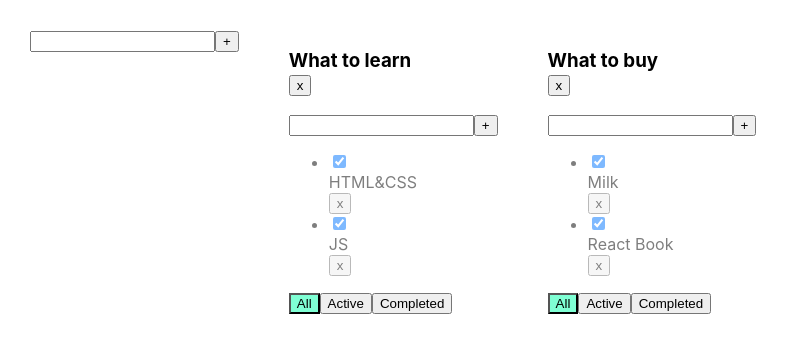
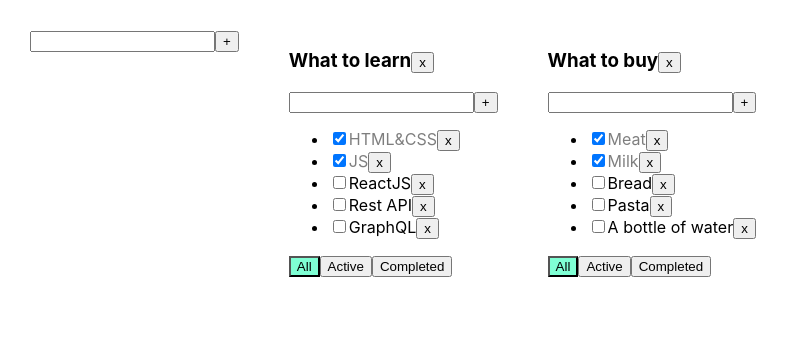
Before and after one commit to Karpenko21/1-todolist, a React (Create React App) app: page / in a window 1280 px wide. Shown: the top 352 px of the page, without its empty margins (0-789 px from the left). Built offline with nearby package versions, Linux system fonts and the light colour scheme.

Commit message:
Lesson 6 my project

```diff
--- a/src/AddItemForm.tsx
+++ b/src/AddItemForm.tsx
@@ -1,47 +1,49 @@
-import React, {ChangeEvent, FC, KeyboardEvent, useState} from 'react';
+import React, {ChangeEvent, KeyboardEvent, useState} from 'react';
+import styles from "./Todolist.module.css";
 
 type AddItemFormPropsType = {
-    addItem: (title: string) => void
+    addItem: (title:string) => void
 }
-const AddItemForm: FC<AddItemFormPropsType> = (props) => {
 
-    let [title, setTitle] = useState("")
-    let [error, setError] = useState<string | null>(null)
+const AddItemForm: React.FC<AddItemFormPropsType> = (props) => {
 
-    const addTask= () => {
-        let newTitle = title.trim();
-        if (newTitle !== "") {
-            props.addItem(newTitle)
+    const [title, setTitle] = useState("")
+    const [error, setError] = useState<boolean>(false)
+
+    const userError = 'Title is required'
+
+    const onChangeHandler = (e: ChangeEvent<HTMLInputElement>) => {
+        setTitle(e.currentTarget.value)
+        setError(false)
+    }
+
+    const addItem = () => {
+        if (title.trim()) {
+            props.addItem(title.trim());
             setTitle("");
         } else {
-            setError("Title is required");
+            setError(true)
         }
     }
 
-    const onChangeHandler = (e: ChangeEvent<HTMLInputElement>) => {
-        setTitle(e.currentTarget.value)
-    }
-
     const onKeyPressHandler = (e: KeyboardEvent<HTMLInputElement>) => {
-        setError(null);
-        if (e.charCode === 13) {
-            addTask();
+        if (e.key === "Enter") {
+            addItem();
         }
     }
 
     return (
+        <div>
 
-
-
-        <div>
             <input value={title}
                    onChange={onChangeHandler}
                    onKeyPress={onKeyPressHandler}
-                   className={error ? "error" : ""}
+                   className={error ? styles.error   : ""}
             />
-            <button onClick={addTask}>+</button>
-            {error && <div className="error-message">{error}</div>}
-
+            <button onClick={addItem}>+</button>
+            <div className={error ? styles.errorMessage : ""}>
+                {error ? userError : ''}
+            </div>
         </div>
     );
 };
--- a/src/App.css
+++ b/src/App.css
@@ -1,25 +1,9 @@
-
 .App {
   padding: 30px;
   display: flex;
+  flex-direction: row;
 }
 
 .App > div {
   margin-right: 50px;
 }
-
-.error {
-  border: red 1px solid;
-}
-
-.error-message {
-  color: red;
-}
-
-.active-filter {
-  background-color: aquamarine;
-}
-
-.is-done {
-  opacity: 0.5;
-}
--- a/src/App.tsx
+++ b/src/App.tsx
@@ -4,145 +4,151 @@ import {TaskType, Todolist} from './Todolist';
 import {v1} from 'uuid';
 import AddItemForm from "./AddItemForm";
 
-export type FilterValuesType = "all" | "active" | "completed";
-type TodolistType = {
+
+export  type TodolistType = {
     id: string
     title: string
     filter: FilterValuesType
 }
+export type FilterValuesType = "all" | "active" | "completed";
 
-type TasksStateType = {
-    [key: string]: Array<TaskType>
-}
+function App() {
+
+    const toDoListId_1 = v1()
+    const toDoListId_2 = v1()
+
+    const [todoLists, setTodoLists] = useState<Array<TodolistType>>([
+        {id: toDoListId_1, title: "What to learn", filter: "all"},
+        {id: toDoListId_2, title: "What to buy", filter: "all"},
+    ])
+
+    type TasksStateType = {
+        [todolistId: string]: Array<TaskType>
+    }
+
+    const [tasks, setTasks] = useState<TasksStateType>({
+        [toDoListId_1]:
+            [{id: v1(), title: "HTML&CSS", isDone: true},
+                {id: v1(), title: "JS", isDone: true},
+                {id: v1(), title: "ReactJS", isDone: false},
+                {id: v1(), title: "Rest API", isDone: false},
+                {id: v1(), title: "GraphQL", isDone: false},
+            ],
+        [toDoListId_2]:
+            [{id: v1(), title: "Meat", isDone: true},
+                {id: v1(), title: "Milk", isDone: true},
+                {id: v1(), title: "Bread", isDone: false},
+                {id: v1(), title: "Pasta", isDone: false},
+                {id: v1(), title: "A bottle of water", isDone: false},
+            ],
+    })
 
 
-function App() {
-    let todolistId1 = v1();
-    let todolistId2 = v1();
+    function removeTask(id: string, todoListID: string) {
+        /*const tasksArrayAfterRemove: Array<TaskType> = tasks[toDoListID].filter(t => t.id != id);
+        const copyTasks = {...tasks}
+        copyTasks[toDoListID] = tasksArrayAfterRemove
+        setTasks(copyTasks) */
 
-    let [todolists, setTodolists] = useState<Array<TodolistType>>([
-        {id: todolistId1, title: "What to learn", filter: "all"},
-        {id: todolistId2, title: "What to buy", filter: "all"}
-    ])
+        setTasks({...tasks, [todoListID]: tasks[todoListID].filter(t => t.id !== id)})
 
-    let [tasks, setTasks] = useState<TasksStateType>({
-        [todolistId1]: [
-            {id: v1(), title: "HTML&CSS", isDone: true},
-            {id: v1(), title: "JS", isDone: true}
-        ],
-        [todolistId2]: [
-            {id: v1(), title: "Milk", isDone: true},
-            {id: v1(), title: "React Book", isDone: true}
-        ]
-    });
-
-
-    function removeTask(id: string, todolistId: string) {
-        //достанем нужный массив по todolistId:
-        let todolistTasks = tasks[todolistId];
-        // перезапишем в этом объекте массив для нужного тудулиста отфилтрованным массивом:
-        tasks[todolistId] = todolistTasks.filter(t => t.id != id);
-        // засетаем в стейт копию объекта, чтобы React отреагировал перерисовкой
-        setTasks({...tasks});
     }
 
-    function addTask(title: string, todolistId: string) {
-        let task = {id: v1(), title: title, isDone: false};
-        //достанем нужный массив по todolistId:
-        let todolistTasks = tasks[todolistId];
-        // перезапишем в этом объекте массив для нужного тудулиста копией, добавив в начало новую таску:
-        tasks[todolistId] = [task, ...todolistTasks];
-        // засетаем в стейт копию объекта, чтобы React отреагировал перерисовкой
-        setTasks({...tasks});
+    function addTask(title: string, todoListID: string) {
+
+        const newTask: TaskType = {id: v1(), title: title.trim(), isDone: false}
+        /*        const tasksArrayAfterAdd: Array<TaskType> = [newTask, ...tasks[toDoListID]]
+                const copyTasks = {...tasks}
+                setTasks(copyTasks)*/
+
+        setTasks({...tasks, [todoListID]: [newTask, ...tasks[todoListID]]});
     }
 
-    function changeTaskStatus(id: string, isDone: boolean, todolistId: string) {
-        //достанем нужный массив по todolistId:
-        let todolistTasks = tasks[todolistId];
-        // найдём нужную таску:
-        let task = todolistTasks.find(t => t.id === id);
-        //изменим таску, если она нашлась
-        if (task) {
-            task.isDone = isDone;
-            // засетаем в стейт копию объекта, чтобы React отреагировал перерисовкой
-            setTasks({...tasks});
-        }
+    const changeTasksStatus = (taskId: string, checkedValue: boolean, todoListID: string) => {
+        setTasks({
+            ...tasks,
+            [todoListID]: tasks[todoListID].map(el => el.id === taskId ? {...el, isDone: checkedValue} : el)
+        })
     }
-
-    function changeTaskTitle(id: string, newTitle:string, todolistId: string) {
-        debugger
-       setTasks({...tasks, [todolistId]: tasks[todolistId].map(t => t.id === id ? {...t, title: newTitle} : t)})
+    const changeTasksTitle = (taskId: string, newTitle:string, todoListID: string) => {
+        setTasks({
+            ...tasks,
+            [todoListID]: tasks[todoListID].map(el => el.id === taskId ? {...el, title: newTitle} : el)
+        })
     }
 
 
-
-    function changeTodolistFilter(value: FilterValuesType, todolistId: string) {
-        let todolist = todolists.find(tl => tl.id === todolistId);
-        if (todolist) {
-            todolist.filter = value;
-            setTodolists([...todolists])
-        }
-    }
-    function changeTodolistTitle(title: string, todolistId: string) {
-            setTodolists(todolists.map(tl => tl.id === todolistId ? {...tl, title} : tl))
+    const changeTodolistFilter = (value: FilterValuesType, todoListID: string) => {
+        setTodoLists(todoLists.map(tl => tl.id === todoListID ? {...tl, filter: value} : tl));
     }
 
-    function removeTodolist(id: string) {
-        // засунем в стейт список тудулистов, id которых не равны тому, который нужно выкинуть
-        setTodolists(todolists.filter(tl => tl.id != id));
-        // удалим таски для этого тудулиста из второго стейта, где мы храним отдельно таски
-        delete tasks[id]; // удаляем св-во из объекта... значением которого являлся массив тасок
-        // засетаем в стейт копию объекта, чтобы React отреагировал перерисовкой
-        setTasks({...tasks});
+    const changeTodolistTitle = (title: string, todoListID: string) => {
+        setTodoLists(todoLists.map(tl => tl.id === todoListID ? {...tl, title} : tl));
     }
 
-    function addTodolist(todolistTitle: string) {
-        const newTodolistID: string = v1()
-        const newTodolist: TodolistType= {id: newTodolistID, title: todolistTitle, filter: "all"};
-        setTodolists([newTodolist, ...todolists]);
+    function addTodolist(title: string) {
+        const newTodolistID = v1()
+        const newTodolist: TodolistType = {id: newTodolistID, title: title, filter: 'all'}
+        setTodoLists([newTodolist, ...todoLists])
         setTasks({...tasks, [newTodolistID]: []})
     }
 
+    function removeToDoList(toDoListID: string) {
+        setTodoLists(todoLists.filter(tl => tl.id !== toDoListID))
+    }
 
 
-    return (
-        <div className="App">
-            <AddItemForm addItem={addTodolist}/>
-            {
-                todolists.map(tl => {
-                    let allTodolistTasks = tasks[tl.id];
-                    let tasksForTodolist = allTodolistTasks;
+    const todolistComponents: Array<JSX.Element> = todoLists.map(tl => {
 
-                    if (tl.filter === "active") {
-                        tasksForTodolist = allTodolistTasks.filter(t => t.isDone === false);
-                    }
-                    if (tl.filter === "completed") {
-                        tasksForTodolist = allTodolistTasks.filter(t => t.isDone === true);
-                    }
 
-                    return <Todolist
-                        key={tl.id}
+            let tasksForTodolist = tasks[tl.id];
 
-                        todolistId={tl.id}
-                        todolistTitle={tl.title}
-                        todolistFilter={tl.filter}
-
-                        tasks={tasksForTodolist}
-                        removeTask={removeTask}
-                        addTask={addTask}
-                        changeTaskStatus={changeTaskStatus}
-                        changeTaskTitle={changeTaskTitle}
-
-                        changeTodolistFilter={changeTodolistFilter}
-                        changeTodolistTitle={changeTodolistTitle}
-                        removeTodolist={removeTodolist}
-                        addTodolist={addTodolist}
-                    />
-                })
+            if (tl.filter === "active") {
+                tasksForTodolist = tasks[tl.id].filter(t => !t.isDone)
+            }
+            if (tl.filter === "completed") {
+                tasksForTodolist = tasks[tl.id].filter(t => t.isDone);
             }
 
+
+            /*const filteredTasks = () => {
+
+                let tasksForTodolist = tasks[tl.id];
+
+                if (tl.filter === "active") {
+                    return tasksForTodolist = tasks[tl.id].filter(t => !t.isDone);
+                } else if (filter === "completed") {
+                    return tasksForTodolist = tasks[tl.id].filter(t => t.isDone);
+                }
+                return tasksForTodolist
+            }*/
+
+            return (
+                <Todolist key={tl.id}
+                          todolistID={tl.id}
+                          title={tl.title}
+                          filter={tl.filter}
+
+                          tasks={tasksForTodolist}
+
+                          removeTask={removeTask}
+                          removeToDoList={removeToDoList}
+                          changeTasksTitle={changeTasksTitle}
+                          changeTodolistTitle={changeTodolistTitle}
+
+                          changeTodoListFilter={changeTodolistFilter}
+                          addTask={addTask}
+                          changeTasksStatus={changeTasksStatus}/>
+            )
+        }
+    )
+    return (
+        <div className={"App"}>
+            <AddItemForm addItem={addTodolist}/>
+                {todolistComponents}
         </div>
-    );
+    )
+
 }
 
 export default App;
--- a/src/EditableSpan.tsx
+++ b/src/EditableSpan.tsx
@@ -2,36 +2,35 @@ import React, {ChangeEvent, FC, useState} from 'react';
 
 type EditableSpanPropsType = {
     title: string
-    changeTaskTitle: (title: string) => void
+    changeTitle: (newTitle: string) => void
 }
 
 const EditableSpan: FC<EditableSpanPropsType> = (props) => {
-
-    const [title, setTitle] = useState<string>(props.title)
     const [isEditMode, setIsEditMode] = useState<boolean>(false)
+    const [title, setTitle] = useState(props.title)
 
     const onChangeHandler = (e: ChangeEvent<HTMLInputElement>) => {
         setTitle(e.currentTarget.value)
     }
+
     const onEditMode = () => {
         setIsEditMode(true)
     }
+
     const offEditMode = () => {
-        debugger
+        props.changeTitle(title)
         setIsEditMode(false)
-        props.changeTaskTitle(title)
     }
 
-
     return (
-        <div>
-            {isEditMode
-                ? <input autoFocus
-                         value={title}
-                         onChange={onChangeHandler}
-                         onBlur={offEditMode}/>
-                : <span onDoubleClick={onEditMode}>{props.title}</span>}
-        </div>
+        isEditMode
+            ? <input autoFocus
+                     value={title}
+                     onChange={onChangeHandler}
+                     onBlur={offEditMode}/>
+            : <span
+                onDoubleClick={onEditMode}>
+                {props.title}</span>
     );
 };
 
--- /dev/null
+++ b/src/Todolist.module.css
@@ -0,0 +1,15 @@
+
+.error {
+    border: red 1px solid;
+}
+
+.errorMessage {
+    color: red;
+}
+.activeFilter {
+    background-color: aquamarine;
+}
+
+.isDone {
+    opacity: 0.5;
+}
--- a/src/Todolist.tsx
+++ b/src/Todolist.tsx
@@ -1,7 +1,9 @@
-import React, {ChangeEvent, useState, KeyboardEvent} from 'react';
+import React, {ChangeEvent, KeyboardEvent, useState} from 'react';
 import {FilterValuesType} from './App';
+import styles from './Todolist.module.css'
 import AddItemForm from "./AddItemForm";
 import EditableSpan from "./EditableSpan";
+
 
 export type TaskType = {
     id: string
@@ -9,58 +11,64 @@ export type TaskType = {
     isDone: boolean
 }
 
-type PropsType = {
-    todolistId: string
-    todolistTitle: string
-    todolistFilter: FilterValuesType
+type TodolistPropsType = {
+    todolistID: string
+    title: string
+    tasks: Array<TaskType>
+    filter: FilterValuesType
 
-    tasks: Array<TaskType>
-    removeTask: (taskId: string, todolistId: string) => void
-    addTask: (title: string, todolistId: string) => void
-    changeTaskStatus: (id: string, isDone: boolean, todolistId: string) => void
-    changeTaskTitle:(id: string, newTitle:string, todolistId: string) => void
+    removeTask: (taskId: string, todoListID: string) => void
+    addTask: (title: string, todoListID: string) => void
+    changeTasksStatus: (taskId: string, checkedValue: boolean, todoListID: string) => void
+    changeTasksTitle: (taskId: string, newTitle:string,  todoListID: string) => void
 
-    changeTodolistFilter: (value: FilterValuesType, todolistId: string) => void
-    changeTodolistTitle: (title: string, todolistId: string) => void
-    removeTodolist: (id: string) => void
-    addTodolist: (todolistTitle: string) => void
+    removeToDoList: (toDoListID: string) => void
+    changeTodoListFilter: (value: FilterValuesType, todoListID: string) => void
+    changeTodolistTitle: (title: string, todoListID: string) => void
 }
 
-export function Todolist(props: PropsType) {
+
+export function Todolist(props: TodolistPropsType) {
 
 
-    const addTask = (title: string) => props.addTask(title, props.todolistId)
+    const [buttonName, setButtonName] = useState<FilterValuesType>('all')
 
-    const removeTodolist = () => props.removeTodolist(props.todolistId)
 
-    const getNewTodolistTitle = (title: string) => props.changeTodolistTitle(title, props.todolistId)
+    const onButtonClickHandler = (value: FilterValuesType) => {
+        props.changeTodoListFilter(value, props.todolistID);
+        setButtonName(value)
+    }
 
-    const onAllClickHandler = () => props.changeTodolistFilter("all", props.todolistId);
-    const onActiveClickHandler = () => props.changeTodolistFilter("active", props.todolistId);
-    const onCompletedClickHandler = () => props.changeTodolistFilter("completed", props.todolistId);
+    const removeTodolist = () => {
+        props.removeToDoList(props.todolistID)
+    }
 
-    return <div>
+    const addNewTask = (title: string) => props.addTask(title, props.todolistID)
+
+    const changeTodolistTitle = (newTitle: string) => {props.changeTodolistTitle(newTitle, props.todolistID)}
+
+
+    return (
+        <div>
             <h3>
-            <EditableSpan title={props.todolistTitle} changeTaskTitle={getNewTodolistTitle}/>
+                <EditableSpan title={props.title} changeTitle={changeTodolistTitle}/>
                 <button onClick={removeTodolist}>x</button>
             </h3>
-        <AddItemForm addItem={addTask}/>
+            <AddItemForm addItem={addNewTask}/>
             <ul>
                 {
                     props.tasks.map(t => {
-                    const onClickHandler = () => props.removeTask(t.id, props.todolistId)
-                    const onChangeHandler = (e: ChangeEvent<HTMLInputElement>) => {
-                        let newIsDoneValue = e.currentTarget.checked;
-                        props.changeTaskStatus(t.id, newIsDoneValue, props.todolistId);
-                    }
-                    const getNewTaskTitle = (title: string) => {
-                        props.changeTaskTitle(t.id, title, props.todolistId)
-                    }
 
-                    return <li key={t.id} className={t.isDone ? "is-done" : ""}>
-                        <input type="checkbox" onChange={onChangeHandler} checked={t.isDone}/>
-                        <span>
-                           <EditableSpan title={t.title} changeTaskTitle={getNewTaskTitle}/>
+                        const onClickHandler = () => props.removeTask(t.id, props.todolistID)
+
+                        const onChangeCheckedHandler = (taskId: string, checkedValue: boolean, todoListID: string) => props.changeTasksStatus(taskId, checkedValue, todoListID)
+                       const  changeTaskTitle = (newTitle: string) => {props.changeTasksTitle(t.id, newTitle, props.todolistID )}
+
+                        return <li key={t.id}>
+                            <input type="checkbox" checked={t.isDone}
+                                   onChange={(e) => onChangeCheckedHandler(t.id, e.currentTarget.checked, props.todolistID)}/>
+                            <span className={t.isDone ? styles.isDone : ""}>
+                                <EditableSpan title={t.title} changeTitle={changeTaskTitle}/>
                             </span>
                             <button onClick={onClickHandler}>x</button>
                         </li>
@@ -68,15 +76,16 @@ export function Todolist(props: PropsType) {
                 }
             </ul>
             <div>
-            <button className={props.todolistFilter === 'all' ? "active-filter" : ""}
-                    onClick={onAllClickHandler}>All
+                <button onClick={() => onButtonClickHandler('all')}
+                        className={buttonName === 'all' ? styles.activeFilter : ""}>All
                 </button>
-            <button className={props.todolistFilter === 'active' ? "active-filter" : ""}
-                    onClick={onActiveClickHandler}>Active
+                <button onClick={() => onButtonClickHandler('active')}
+                        className={buttonName === 'active' ? styles.activeFilter : ""}>Active
                 </button>
-            <button className={props.todolistFilter === 'completed' ? "active-filter" : ""}
-                    onClick={onCompletedClickHandler}>Completed
+                <button onClick={() => onButtonClickHandler('completed')}
+                        className={buttonName === 'completed' ? styles.activeFilter : ""}>Completed
                 </button>
             </div>
         </div>
+    )
 }
--- a/src/index.tsx
+++ b/src/index.tsx
@@ -1,12 +1,10 @@
 import React from 'react';
+import ReactDOM from 'react-dom';
 import './index.css';
 import App from './App';
 import * as serviceWorker from './serviceWorker';
-import { createRoot } from 'react-dom/client';
 
-const container  = document.getElementById('root') as HTMLElement
-const root = createRoot(container);
-root.render(<App />);
+ReactDOM.render(<App />,  document.getElementById('root'));
 
 // If you want your app to work offline and load faster, you can change
 // unregister() to register() below. Note this comes with some pitfalls.
```
Lines whose indentation alone changed are shown as unchanged.
